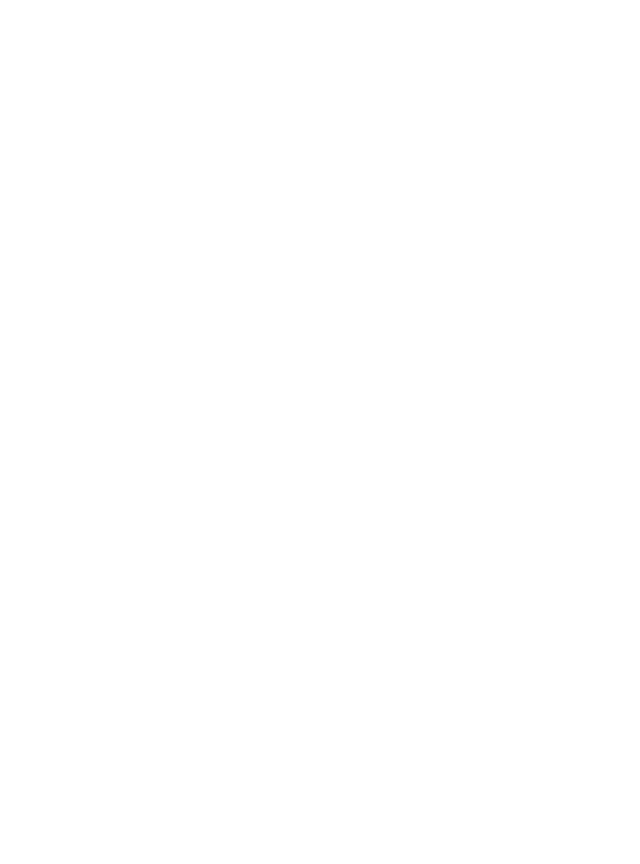
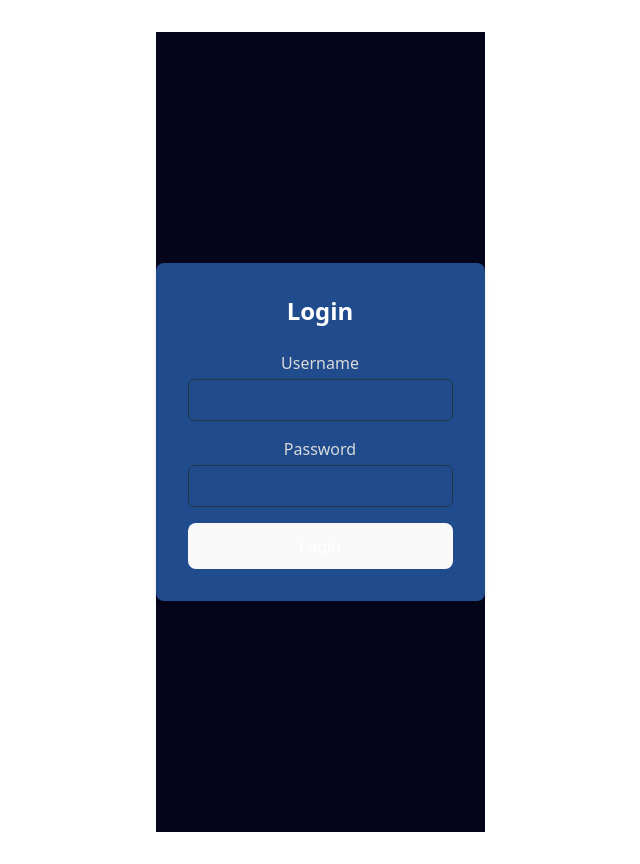
Before and after one commit to Carlo-04/azure-ai-chatbot, a React (Vite) app in the folder Frontend/azure-chatbot/: page /login in a window 1280 px wide. Before the commit this address had no page. Shown: the whole page, without its empty margins (320-960 px from the left). Before the commit the page ends 800 px from the top, so only its background shows below. Built offline with nearby package versions, Linux system fonts and the light colour scheme.

Commit message:
separated admin and user pages with restrictions enforced + modified userContext. Login still incomplete but functional

```diff
--- a/Frontend/azure-chatbot/src/App.jsx
+++ b/Frontend/azure-chatbot/src/App.jsx
@@ -1,22 +1,32 @@
 import { useState } from 'react'
 import { BrowserRouter as Router, Routes, Route } from "react-router-dom";
 import './App.css'
-
+import { UserProvider, useUser } from './contexts/UserContext';
 import Chat from './components/Chat'
 import KnowledgeBaseManager from './pages/KnowledgeBaseManager';
 import EditDocuments from './pages/EditDocuments';
+import Login from './pages/Login';
+import AdminRoute from './components/AdminRoute';
+import UserRoute from './components/UserRoute';
 
 function App() {
-
   return (
       <Router>
         <Routes>
+          {/* Guest Pages */}
+          <Route path="/login" element={<Login/>} />
+
           {/* User Pages */}
+          <Route element={<UserRoute />}>
+            <Route path="/" element={<Chat />} />
             <Route path="/chatbot" element={<Chat />} />
-        <Route path="/" element={<Chat/>} />
+          </Route>
+
           {/* Admin Pages */}
-        <Route path="/knowledge-management" element={<KnowledgeBaseManager />} />
-        <Route path="/edit-docs" element={<EditDocuments />} />
+          <Route path="/admin" element={<AdminRoute />}>
+            <Route path="/admin/knowledge-management" element={<KnowledgeBaseManager />} />
+            <Route path="/admin/edit-docs" element={<EditDocuments />} />
+          </Route>
         </Routes>
       </Router>
   )
--- /dev/null
+++ b/Frontend/azure-chatbot/src/components/AdminRoute.jsx
@@ -0,0 +1,14 @@
+import { Navigate, Outlet, useNavigate } from "react-router-dom";
+import { useUser } from "../contexts/UserContext";
+
+export default function AdminRoute() {
+    const { user } = useUser();
+
+    const navigate = useNavigate();
+
+    if (!user.id)
+        navigate("/login");
+
+    // Only allow admins
+    return user.type === "admin" ? <Outlet /> : <Navigate to="/" replace />;
+}
--- a/Frontend/azure-chatbot/src/components/Chat.jsx
+++ b/Frontend/azure-chatbot/src/components/Chat.jsx
@@ -10,13 +10,13 @@ import 'primeicons/primeicons.css';
 export default function Chat() {
   const [messages, setMessages] = useState([]);
   const [input, setInput] = useState('');
-  const { userId, setUserId } = useUser();
+  const { user } = useUser();
 
   const session_id = "9669f81b-48ba-42aa-900b-96229e9841d8";
 
 
   useEffect(() => {
-
+    console.log(user.id);
     handleGetMessages();
   }, []);
 
@@ -27,7 +27,7 @@ export default function Chat() {
   const handleGetMessages = async () => {
 
     const response = await axios.post('https://fa-ict-oueiss-sdc-01-dydvgchzadehataz.swedencentral-01.azurewebsites.net/api/http_chatbot_get_messages?', {
-      "user_id": userId,
+      "user_id": user.id,
       "session_id": session_id,
     });
 
@@ -38,7 +38,7 @@ export default function Chat() {
   const handleClearMessages = async () => {
 
     const response = await axios.post('https://fa-ict-oueiss-sdc-01-dydvgchzadehataz.swedencentral-01.azurewebsites.net/api/http_chatbot_clear_chat?', {
-      "user_id": user_id,
+      "user_id": user.id,
       "session_id": session_id,
     });
 
@@ -57,7 +57,7 @@ export default function Chat() {
     try { //API call
 
       const response = await axios.post('https://fa-ict-oueiss-sdc-01-dydvgchzadehataz.swedencentral-01.azurewebsites.net/api/http_chatbot_message?', {
-        "user_id": user_id,
+        "user_id": user.id,
         "session_id": session_id,
         "query": input,
         "rag": true
@@ -73,7 +73,7 @@ export default function Chat() {
   }
 
   return (
-    <div className='max-w-1/2 m-auto'>
+    <div className='max-w-3/4 m-auto'>
       <div className="
         border border-gray-300
         rounded-2xl
--- /dev/null
+++ b/Frontend/azure-chatbot/src/components/UserRoute.jsx
@@ -0,0 +1,10 @@
+import { Navigate, Outlet, useNavigate } from "react-router-dom";
+import { useUser } from "../contexts/UserContext";
+
+export default function UserRoute() {
+    const { user } = useUser();
+
+    const navigate = useNavigate();
+
+    return user.id ? <Outlet /> : <Navigate to="/login" replace />;
+}
--- a/Frontend/azure-chatbot/src/contexts/UserContext.jsx
+++ b/Frontend/azure-chatbot/src/contexts/UserContext.jsx
@@ -1,22 +1,36 @@
-// contexts/UserContext.jsx
-import { createContext, useContext, useState } from "react";
+import React, { createContext, useContext, useState, useEffect } from "react";
 
+// Create the context
 const UserContext = createContext();
 
-export function UserProvider({ children }) {
-  const [userId, setUserId] = useState("16b8fef2-4058-4654-bbba-6bffe2058d28"); //To be removed once the user management features are implemented
+// Create the provider component
+export const UserProvider = ({ children }) => {
+
+  const [user, setUser] = useState(() => {
+    const storedUser = localStorage.getItem("user");
+    return storedUser ? JSON.parse(storedUser) : { id: null, type: null };
+  });
+
+
+  const login = (id, type) => {
+    const newUser = { id, type };
+    setUser(newUser);
+    localStorage.setItem("user", JSON.stringify(newUser));
+  };
+
+
+  const logout = () => {
+    setUser({ id: null, type: null });
+    localStorage.removeItem("user");
+  };
+
 
   return (
-    <UserContext.Provider value={{ userId, setUserId }}>
+    <UserContext.Provider value={{ user, login, logout }}>
       {children}
     </UserContext.Provider>
   );
-}
+};
 
-export function useUser() {
-  const context = useContext(UserContext);
-  if (!context) {
-    throw new Error("useUser must be used within a UserProvider");
-  }
-  return context;
-}
+// Custom hook for easy access
+export const useUser = () => useContext(UserContext);
--- a/Frontend/azure-chatbot/src/pages/EditDocuments.jsx
+++ b/Frontend/azure-chatbot/src/pages/EditDocuments.jsx
@@ -7,11 +7,11 @@ import axios from "axios";
 export default function EditDocuments() {
     const location = useLocation();
     const index_name = location.state?.index_name;
-    const { userId, setUserId } = useUser();
+    const { user } = useUser();
     const [documentsList, setDocumentsList] = useState([]);
 
     if (!index_name) {
-        return <Navigate to="/knowledge-management" replace />;
+        return <Navigate to="admin/knowledge-management" replace />;
     }
 
     useEffect(() => {
@@ -24,7 +24,7 @@ export default function EditDocuments() {
             const response = await axios.get(
             "https://fa-ict-oueiss-sdc-01-dydvgchzadehataz.swedencentral-01.azurewebsites.net/api/http_ai_search_list_documents?",
             {
-                params: { user_id: userId, index_name: index_name },
+                params: { user_id: user.id, index_name: index_name },
             }
             );
 
@@ -36,7 +36,7 @@ export default function EditDocuments() {
         }
     }
 
-        const handleDeleteDocument = async () =>
+    const handleDeleteDocument = async () =>
     {
 
     }
@@ -47,7 +47,7 @@ export default function EditDocuments() {
 
         const formData = new FormData();
         formData.append("index_name", index_name);
-        formData.append("user_id", userId);
+        formData.append("user_id", user.id);
         // append all selected files with unique keys
         event.files.forEach((file, idx) => {
             formData.append(`file${idx}`, file);
@@ -77,6 +77,10 @@ export default function EditDocuments() {
             <h1>Document Management</h1>
             <div className="flex flex-row w-screen mt-10">
                 <div className="flex w-1/2 flex-col gap-2">
+                    {documentsList.length == 0 &&
+                    <div className="flex w-full h-full rounded-2xl bg-bg-tertiary text-text-secondary items-center justify-center text-lg">
+                        No Documents Added Yet
+                    </div>}
                     {documentsList.map((item, idx) => (
                     <div
                         key={idx}
--- a/Frontend/azure-chatbot/src/pages/KnowledgeBaseManager.jsx
+++ b/Frontend/azure-chatbot/src/pages/KnowledgeBaseManager.jsx
@@ -6,7 +6,7 @@ import { useUser } from '../contexts/UserContext';
 import 'primeicons/primeicons.css';
 
 export default function KnowledgeBaseManager() {
-    const { userId, setUserId } = useUser();
+    const { user } = useUser();
     const [indexList, setIndexList] = useState([]);
     const [newIndexName, setNewIndexName] = useState("");
     const [isCreatingNewIndex, setIsCreatingNewIndex] = useState(false);
@@ -18,7 +18,7 @@ export default function KnowledgeBaseManager() {
 
         try {
             const response = await axios.post('https://fa-ict-oueiss-sdc-01-dydvgchzadehataz.swedencentral-01.azurewebsites.net/api/http_ai_search_create_index?', {
-                "user_id": userId,
+                "user_id": user.id,
                 "index_name": newIndexName,
             });
 
@@ -43,7 +43,7 @@ export default function KnowledgeBaseManager() {
             const response = await axios.get(
             "https://fa-ict-oueiss-sdc-01-dydvgchzadehataz.swedencentral-01.azurewebsites.net/api/http_ai_search_list_indexes?",
             {
-                params: { user_id: userId },
+                params: { user_id: user.id },
             }
             );
 
@@ -58,7 +58,7 @@ export default function KnowledgeBaseManager() {
 
         try {
             const response = await axios.post('https://fa-ict-oueiss-sdc-01-dydvgchzadehataz.swedencentral-01.azurewebsites.net/api/http_ai_search_delete_index?', {
-                "user_id": userId,
+                "user_id": user.id,
                 "index_name": indexList[idx],
                 });
 
@@ -70,7 +70,7 @@ export default function KnowledgeBaseManager() {
 
 
     const handleAddDocs = (idx) => {
-        navigate("/edit-docs", {state: {index_name: indexList[idx]}});
+        navigate("/admin/edit-docs", {state: {index_name: indexList[idx]}});
     }
 
     useEffect(() => {
--- /dev/null
+++ b/Frontend/azure-chatbot/src/pages/Login.jsx
@@ -0,0 +1,76 @@
+import { useState, useEffect } from "react";
+import axios from "axios";
+import { useUser } from "../contexts/UserContext";
+import { useNavigate } from "react-router-dom";
+
+export default function Login() {
+    const { user, login } = useUser();
+    const [username, setUsername] = useState("");
+    const [password, setPassword] = useState("");
+    const [error, setError] = useState(null);
+    const [loading, setLoading] = useState(false);
+    const navigate = useNavigate();
+
+
+    const handleSubmit = (e) => {
+        e.preventDefault();
+        setLoading(true);
+        setError(null);
+
+        // try {
+        // Replace this URL with your real login API
+        // const response = await axios.post("/api/login", { username, password });
+        // const user = response.data;
+        // onLogin(user); // Pass user info to parent/context
+        // } catch (err) {
+        // setError("Invalid username or password");
+        // } finally {
+        // setLoading(false);
+        //  }
+
+        //login("c8183593-2547-4289-a752-f3f5e8fb797a", "user");
+        login("9c1cd525-31a0-433f-b720-98bfbf12dc1d", "admin");
+        navigate("/chatbot");
+    }
+
+    return (
+        <div className="flex justify-center items-center min-h-screen bg-bg-primary">
+        <div className="w-full max-w-md bg-bg-secondary p-8 rounded-lg shadow-md">
+            <h2 className="text-2xl text-text-primary font-bold text-center mb-6">Login</h2>
+            <form onSubmit={handleSubmit} className="space-y-4">
+            <div>
+                <label className="block text-text-secondary mb-1">Username</label>
+                <input
+                type="text"
+                value={username}
+                onChange={(e) => setUsername(e.target.value)}
+                required
+                className="w-full px-4 py-2 border rounded-md focus:outline-none focus:ring-2 focus:ring-blue-500"
+                />
+            </div>
+
+            <div>
+                <label className="block text-text-secondary mb-1">Password</label>
+                <input
+                type="password"
+                value={password}
+                onChange={(e) => setPassword(e.target.value)}
+                required
+                className="w-full px-4 py-2 border rounded-md focus:outline-none focus:ring-2 focus:ring-blue-500"
+                />
+            </div>
+
+            {error && <p className="text-red-500 text-sm">{error}</p>}
+
+            <button
+                type="submit"
+                disabled={loading}
+                className="w-full bg-blue-500 text-white py-2 px-4 rounded-md hover:bg-blue-600 transition"
+            >
+                {loading ? "Logging in..." : "Login"}
+            </button>
+            </form>
+        </div>
+        </div>
+    );
+}
```
Lines whose indentation alone changed are shown as unchanged.
